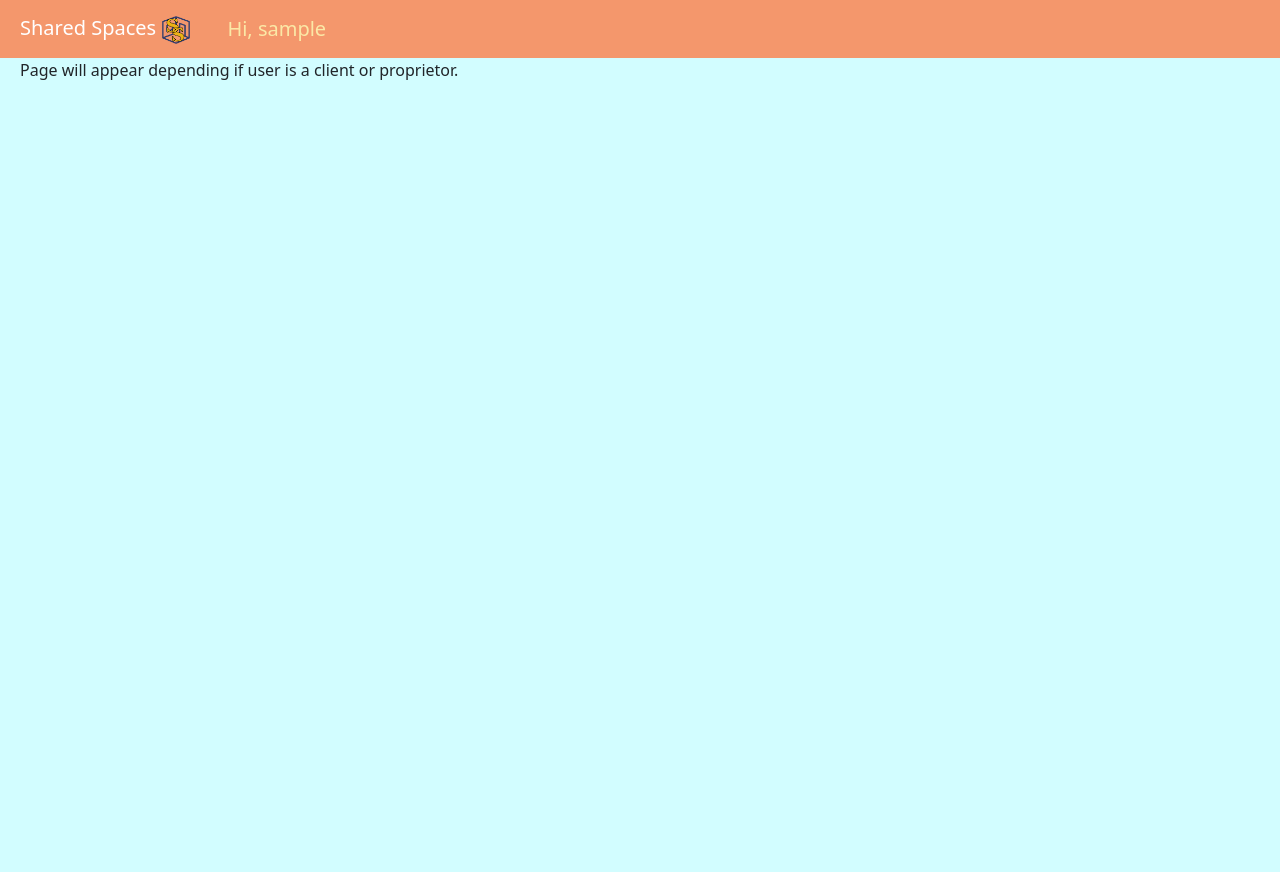
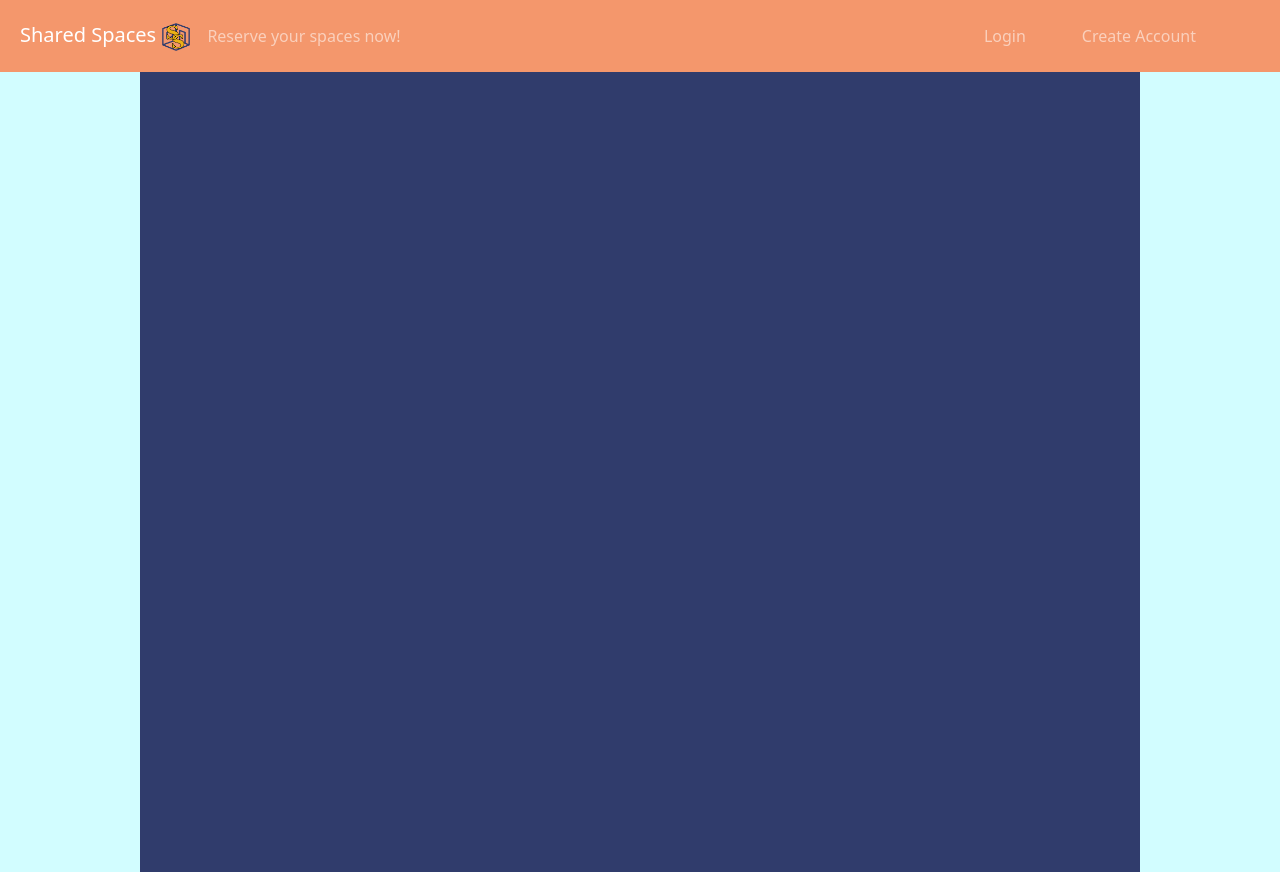
Before and after one commit to sad-cow-png/Shared-Spaces, a Django app: page /account/ in a window 1280 px wide. Before the commit the page ends 80 px from the top, so only its background shows below. Run offline with Django 3.2, Linux system fonts and the light colour scheme; the visitor is signed in with stand-in values (Sample User, id 1).

Commit message:
Modified header template to be used with homepage.

```diff
--- a/sadcowpng/sharedspaces/templates/sharedspaces/account.html
+++ b/sadcowpng/sharedspaces/templates/sharedspaces/account.html
@@ -3,34 +3,39 @@
 
 {% block content %}
 
+
 <style>
-    p, a{
+
+    p, a, h1{
         margin-left: 20px;
-
+        color: #B4DFE5;
     }
 
     body {
         background-color: #D2FDFF;
     }
 
+    .container-fluid{
+        background-color: #303C6C;
+        width: 1000px;
+        height: 800px;
+    }
 
 </style>
 
-<title>Account</title>
-
     <body>
-
-    <p>Page will appear depending if user is a client or proprietor.</p>
+      <div class="container-fluid">
 
         <!-- Layout may differ depending on user type  -->
         {% if user.is_client and user.is_authenticated %}
-        <p>Hello, client user: {{ user.get_username }} !</p>
+            <h1>Welcome, {{ user.get_username }}!</h1>
         {% endif %}
 
         {% if user.is_proprietor and user.is_authenticated %}
-       <p>Hello, proprietor: {{ user.get_username }} !</p>
+            <h1>Welcome, {{ user.get_username }}!</h1>
         {% endif %}
 
+      </div>
 
     </body>
 {% endblock %}
--- a/sadcowpng/sharedspaces/templates/sharedspaces/account_header.html
+++ b/sadcowpng/sharedspaces/templates/sharedspaces/account_header.html
@@ -4,7 +4,9 @@
 <html lang="en">
     <head>
         <meta charset="UTF-8">
+        {% block title %}
         <title>Account</title>
+        {% endblock %}
 
         <!-- Bootstrap CSS -->
         <link crossorigin="anonymous"
@@ -13,6 +15,9 @@
               rel="stylesheet">
 
         <link rel="stylesheet" type="text/css" href="{% static 'header.css' %}">
+
+        <!-- add css in child html -->
+        {% block css %} {% endblock %}
 
         <!-- favicon -->
         <link rel="shortcut icon" type="image/png" href="{% static 'logo2-dark.png' %}"/>
@@ -44,9 +49,9 @@
                         <a class="nav-link" href="#">Add Listing</a>
                     </li>
                 </ul>
-            {% endif %}
+                <span id="user" class="navbar-brand">Hi,  {{ user.get_username }}</span>
 
-            {% if user.is_authenticated and user.is_client %}
+            {% elif user.is_authenticated and user.is_client %}
                 <nav class="navbar-text">
                     Client Account
                 </nav>
@@ -62,12 +67,31 @@
                         <a class="nav-link" href="#">Saved Spaces</a>
                     </li>
                 </ul>
+                <span id="user" class="navbar-brand">Hi,  {{ user.get_username }}</span>
+
+
+                <!-- header can be used in homepage, whether logged in or not -->
+            {% else %}
+                 <nav class="navbar-text">
+                    Reserve your spaces now!
+                </nav>
+
+                <ul class="navbar-nav ms-auto my-2">
+                    <li class="nav-item active">
+                        <a class="nav-link" href="{% url 'login' %}">Login</a>
+                    </li>
+                    <li class="nav-item">
+                        <a class="nav-link" href="{% url 'sign_up' %}">Create Account</a>
+                    </li>
+                    <li class="nav-item">
+                        <a class="nav-link" href="#"></a>
+                    </li>
+                </ul>
+
             {% endif %}
-
-            <span id="user" class="navbar-brand">Hi,  {{ user.get_username }}</span>
         </nav>
 
-        <!-- where rest of account page goes -->
+        <!-- where rest of page goes -->
         {% block content %}  {% endblock %}
 
     </body>
```
Also changed, not shown: sadcowpng/sharedspaces/templates/sharedspaces/index.html (+16 -10 lines). Lines whose indentation alone changed are shown as unchanged.
